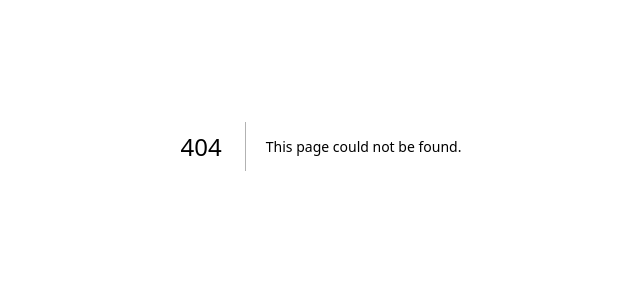
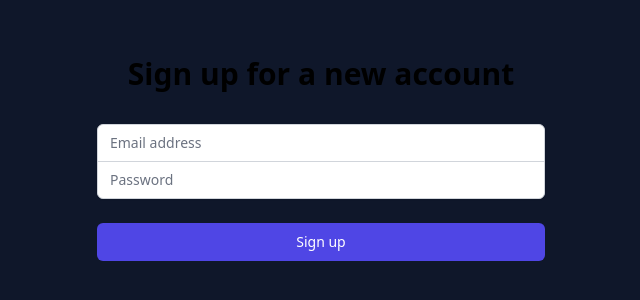
Before and after one commit to vrstep/flagquizgame, a Next.js app: page /signup in a window 1280 px wide. Before the commit this address had no page. Shown: the part 254-554 px from the top of the page, without its empty margins (319-959 px from the left). Built offline with nearby package versions, Linux system fonts and the light colour scheme.

Commit message:
Create signup.js file

```diff
--- a/pages/index.js
+++ b/pages/index.js
@@ -5,8 +5,11 @@
     const handleLogin = () => {
         router.push("/login");
     };
+    const handleSignup = () => {
+        router.push("/signup");
+    };
     return (
-        <div className="flex flex-col items-center justify-center bg-slate-900	 min-h-screen py-2 gap-10">
+        <div className="flex flex-col items-center justify-center text-center bg-slate-900 min-h-screen py-2 gap-10">
             <h1 className="text-4xl font-bold">Welcome to Flag Guess Game!</h1>
             <div className="flex flex-col gap-4">
                 <button
@@ -15,7 +18,10 @@
                 >
                     Login
                 </button>
-                <button className="bg-green-500 hover:bg-green-700 text-white font-bold py-3 px-7 rounded">
+                <button
+                    className="bg-green-500 hover:bg-green-700 text-white font-bold py-3 px-7 rounded"
+                    onClick={handleSignup}
+                >
                     Sign Up
                 </button>
             </div>
--- /dev/null
+++ b/pages/signup.js
@@ -0,0 +1,69 @@
+import { useState } from "react";
+
+export default function SignUp() {
+    const [email, setEmail] = useState("");
+    const [password, setPassword] = useState("");
+
+    const handleSubmit = async (e) => {
+        e.preventDefault();
+        // Handle form submission here
+    };
+
+    return (
+        <div className="min-h-screen flex items-center justify-center bg-slate-900 py-12 px-4 sm:px-6 lg:px-8">
+            <div className="max-w-md w-full space-y-8">
+                <div>
+                    <h2 className="mt-6 text-center text-3xl font-extrabold text-white-900">
+                        Sign up for a new account
+                    </h2>
+                </div>
+                <form className="mt-8 space-y-6" onSubmit={handleSubmit}>
+                    <input type="hidden" name="remember" value="true" />
+                    <div className="rounded-md shadow-sm -space-y-px">
+                        <div>
+                            <label htmlFor="email-address" className="sr-only">
+                                Email address
+                            </label>
+                            <input
+                                id="email-address"
+                                name="email"
+                                type="email"
+                                autoComplete="email"
+                                required
+                                className="appearance-none rounded-none relative block w-full px-3 py-2 border border-gray-300 placeholder-gray-500 text-gray-900 rounded-t-md focus:outline-none focus:ring-indigo-500 focus:border-indigo-500 focus:z-10 sm:text-sm"
+                                placeholder="Email address"
+                                value={email}
+                                onChange={(e) => setEmail(e.target.value)}
+                            />
+                        </div>
+                        <div>
+                            <label htmlFor="password" className="sr-only">
+                                Password
+                            </label>
+                            <input
+                                id="password"
+                                name="password"
+                                type="password"
+                                autoComplete="current-password"
+                                required
+                                className="appearance-none rounded-none relative block w-full px-3 py-2 border border-gray-300 placeholder-gray-500 text-gray-900 rounded-b-md focus:outline-none focus:ring-indigo-500 focus:border-indigo-500 focus:z-10 sm:text-sm"
+                                placeholder="Password"
+                                value={password}
+                                onChange={(e) => setPassword(e.target.value)}
+                            />
+                        </div>
+                    </div>
+
+                    <div>
+                        <button
+                            type="submit"
+                            className="group relative w-full flex justify-center py-2 px-4 border border-transparent text-sm font-medium rounded-md text-white bg-indigo-600 hover:bg-indigo-700 focus:outline-none focus:ring-2 focus:ring-offset-2 focus:ring-indigo-500"
+                        >
+                            Sign up
+                        </button>
+                    </div>
+                </form>
+            </div>
+        </div>
+    );
+}
```
